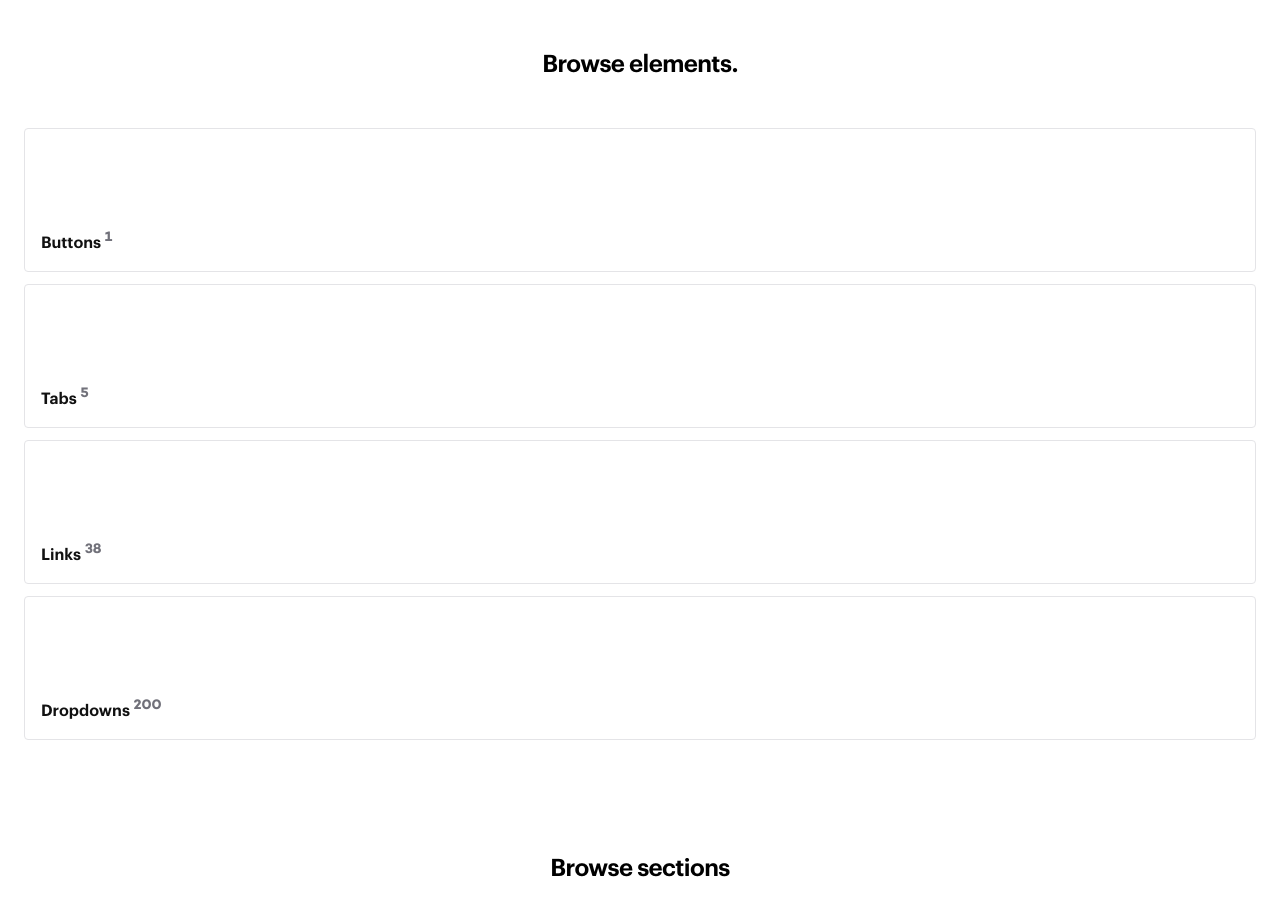
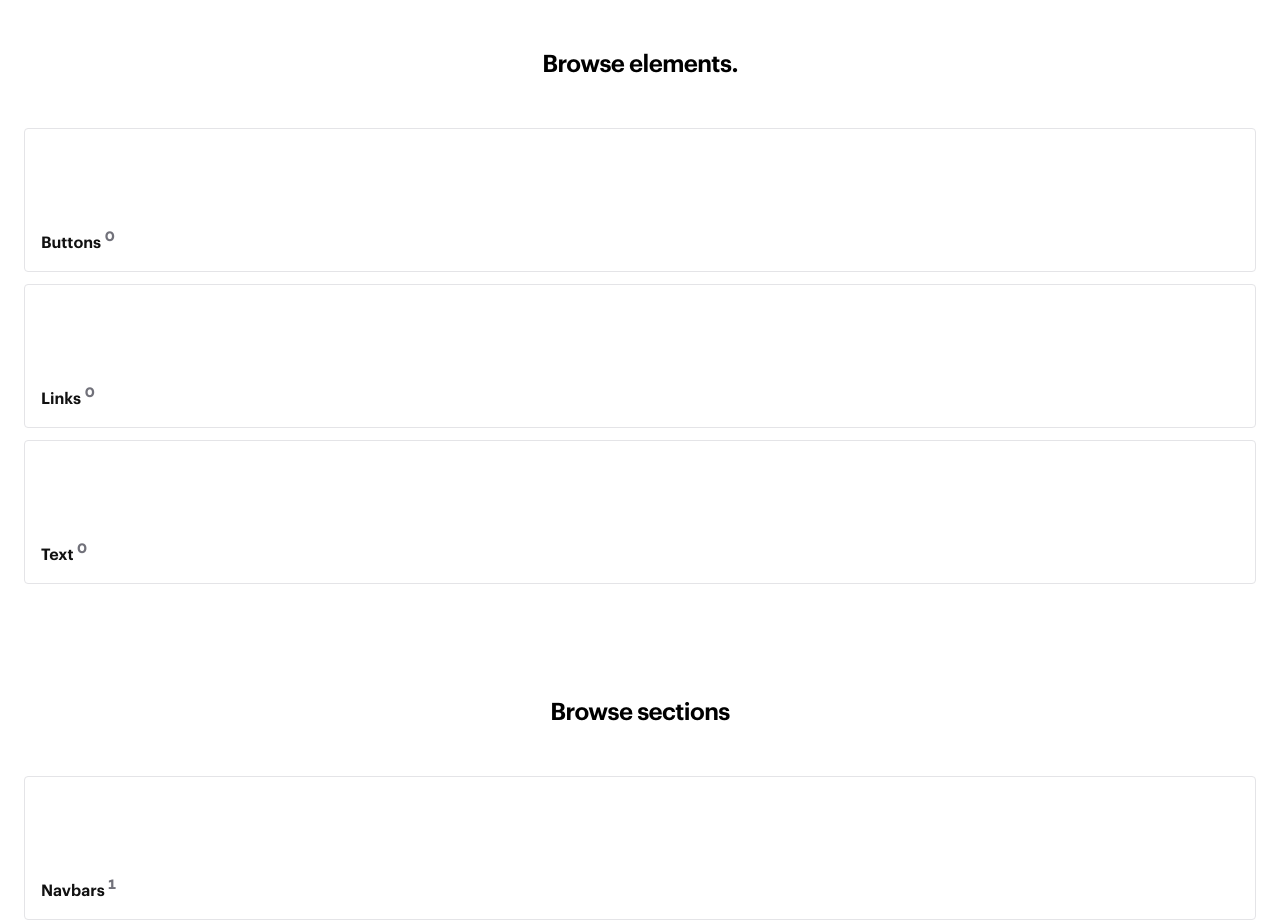
Before and after one commit to Jeff-Maina/craft, a Next.js app: page / in a window 1280 px wide. Shown: the part 520-1443 px from the top of the page. Built offline with nearby package versions, Linux system fonts and the light colour scheme.

Commit message:
Add elements page

```diff
--- a/src/app/(pages)/buttons/page.tsx
+++ /dev/null
@@ -1,20 +0,0 @@
-const Buttons = () => {
-  return (
-    <main className="p-6 pt-10 flex flex-col">
-      <header className="flex flex-col gap-4 border-b pb-10">
-        <p className="font-satoshi-medium">Elements / Buttons</p>
-        <h1 className="font-satoshi-bold text-5xl text-[#111] tracking-tighter">
-          Buttons.
-          <sup className="text-4xl text-zinc-400">18</sup>
-        </h1>
-      </header>
-      <br />
-      <br />
-      <section>
-        <article className="w-full aspect-square border bg-zinc-100 rounded-xl"></article>
-      </section>
-    </main>
-  );
-};
-
-export default Buttons;
--- /dev/null
+++ b/src/app/(pages)/elements/Links/page.tsx
@@ -0,0 +1,11 @@
+import PageLayout from "@/app/layouts/PageLayout";
+
+const Links = () => {
+  return (
+    <PageLayout page="Links" componentCount={0}>
+      <article className="w-full aspect-square border bg-zinc-100 rounded-xl"></article>
+    </PageLayout>
+  );
+};
+
+export default Links;
--- /dev/null
+++ b/src/app/(pages)/elements/buttons/page.tsx
@@ -0,0 +1,11 @@
+import PageLayout from "@/app/layouts/PageLayout";
+
+const Buttons = () => {
+  return (
+    <PageLayout page="Buttons" componentCount={0}>
+      <article className="w-full aspect-square border bg-zinc-100 rounded-xl"></article>
+    </PageLayout>
+  );
+};
+
+export default Buttons;
--- /dev/null
+++ b/src/app/(pages)/elements/page.tsx
@@ -0,0 +1,20 @@
+import PageLayout from "@/app/layouts/PageLayout";
+import { ElementsData } from "@/data/AppData";
+
+const Elements = () => {
+  return (
+    <PageLayout page="Elements" componentCount={ElementsData.length}>
+      <section>
+        {
+            ElementsData.map((element,index)=>{
+                return(
+
+                )
+            })
+        }
+      </section>
+    </PageLayout>
+  );
+};
+
+export default Elements;
--- /dev/null
+++ b/src/app/(pages)/elements/text/page.tsx
@@ -0,0 +1,11 @@
+import PageLayout from "@/app/layouts/PageLayout";
+
+const Text = () => {
+  return (
+    <PageLayout page="Text" componentCount={0}>
+      <article className="w-full aspect-square border bg-zinc-100 rounded-xl"></article>
+    </PageLayout>
+  );
+};
+
+export default Text;
--- /dev/null
+++ b/src/app/layouts/PageLayout.tsx
@@ -0,0 +1,28 @@
+import Link from "next/link";
+import { FC } from "react";
+
+interface ComponentProps {
+  children: JSX.Element;
+  page: string;
+  componentCount: number;
+}
+
+const PageLayout: FC<ComponentProps> = ({ children, page, componentCount }) => {
+  return (
+    <main className="p-6 pt-10 flex flex-col">
+      <header className="flex flex-col gap-4 border-b pb-10">
+        <div className="font-satoshi-medium flex items-center gap-3">
+          <Link href="/elements">Elements</Link> {page !== "Elements" && "/"} {page !== "Elements" && page}
+        </div>
+        <h1 className="font-satoshi-bold text-5xl text-[#111] tracking-tighter">
+          {page}.<sup className="text-4xl text-zinc-400">{componentCount}</sup>
+        </h1>
+      </header>
+      <br />
+      <br />
+      <section>{children}</section>
+    </main>
+  );
+};
+
+export default PageLayout;
--- a/src/app/page.tsx
+++ b/src/app/page.tsx
@@ -1,8 +1,9 @@
-import { Elements, Sections } from "@/data/AppData";
+import { Elements, ElementsData, Sections } from "@/data/AppData";
 import Link from "next/link";
 
 export default function Home() {
-  return ( <main className="flex flex-col gap-16">
+  return (
+    <main className="flex flex-col gap-16">
       <header className="h-[50vh] flex flex-col items-center justify-center">
         <p className="text-[8rem] md:text-[11rem] lg:text-[15rem] tracking-tighter font-campton-bold text-center ">
           craft.
@@ -29,8 +30,12 @@ export default function Home() {
         <br />
         <br />
         <section className="flex flex-col gap-3">
-          {Elements.map((element, index) => (
-            <a href={element.elementPagePath} className="h-36 apsect-video border border-zinc-200 rounded p-4 flex flex-col justify-end font-graphik-semibold">
+          {ElementsData.map((element, index) => (
+            <a
+              href={element.elementPagePath}
+              key={index}
+              className="h-36 apsect-video border border-zinc-200 rounded p-4 flex flex-col justify-end font-graphik-semibold"
+            >
               <p className="text-[#111]">
                 {element.elementName}{" "}
                 <sup className="text-zinc-500 font-campton-bold text-sm">
--- a/src/data/AppData.tsx
+++ b/src/data/AppData.tsx
@@ -37,25 +37,21 @@ export const Sections: Array<SectionProps> = [
   },
 ];
 
-export const Elements: Array<ElementProps> = [
+export const ElementsData: Array<ElementProps> = [
   {
     elementName: "Buttons",
-    elementPagePath: "/buttons",
-    componentCount: 1,
+    elementPagePath: "/elements/buttons",
+    componentCount: 0,
+  },
+
+  {
+    elementName: "Links",
+    elementPagePath: "/elements/links",
+    componentCount: 0,
   },
   {
-    elementName: "Tabs",
-    elementPagePath: "/Tabs",
-    componentCount: 5,
-  },
-  {
-    elementName: "Links",
-    elementPagePath: "/Links",
-    componentCount: 38,
-  },
-  {
-    elementName: "Dropdowns",
-    elementPagePath: "/Dropdowns",
-    componentCount: 200,
+    elementName: "Text",
+    elementPagePath: "/elements/text",
+    componentCount: 0,
   },
 ];
```
Also changed, not shown: src/app/(pages)/elements/buttons/components/component_001.tsx (added), src/app/(pages)/elements/buttons/components/component_002.tsx (added).
